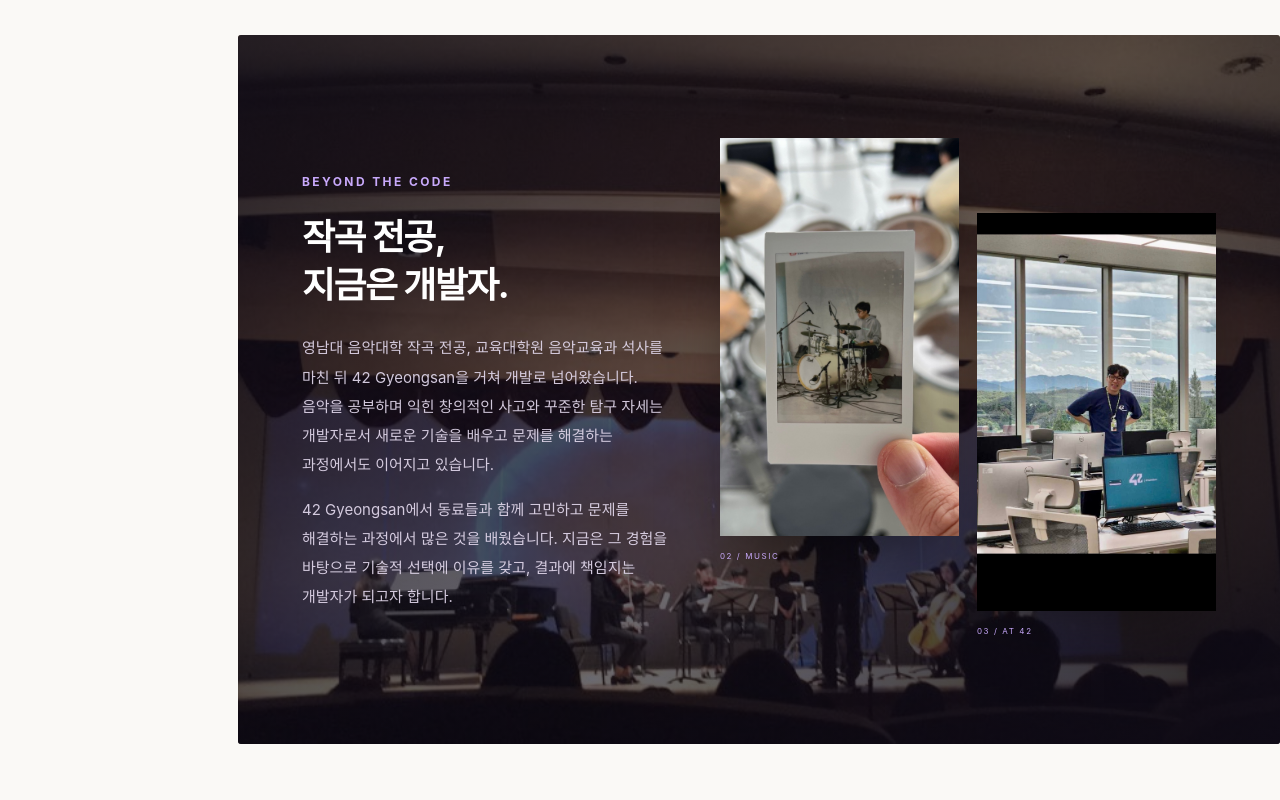
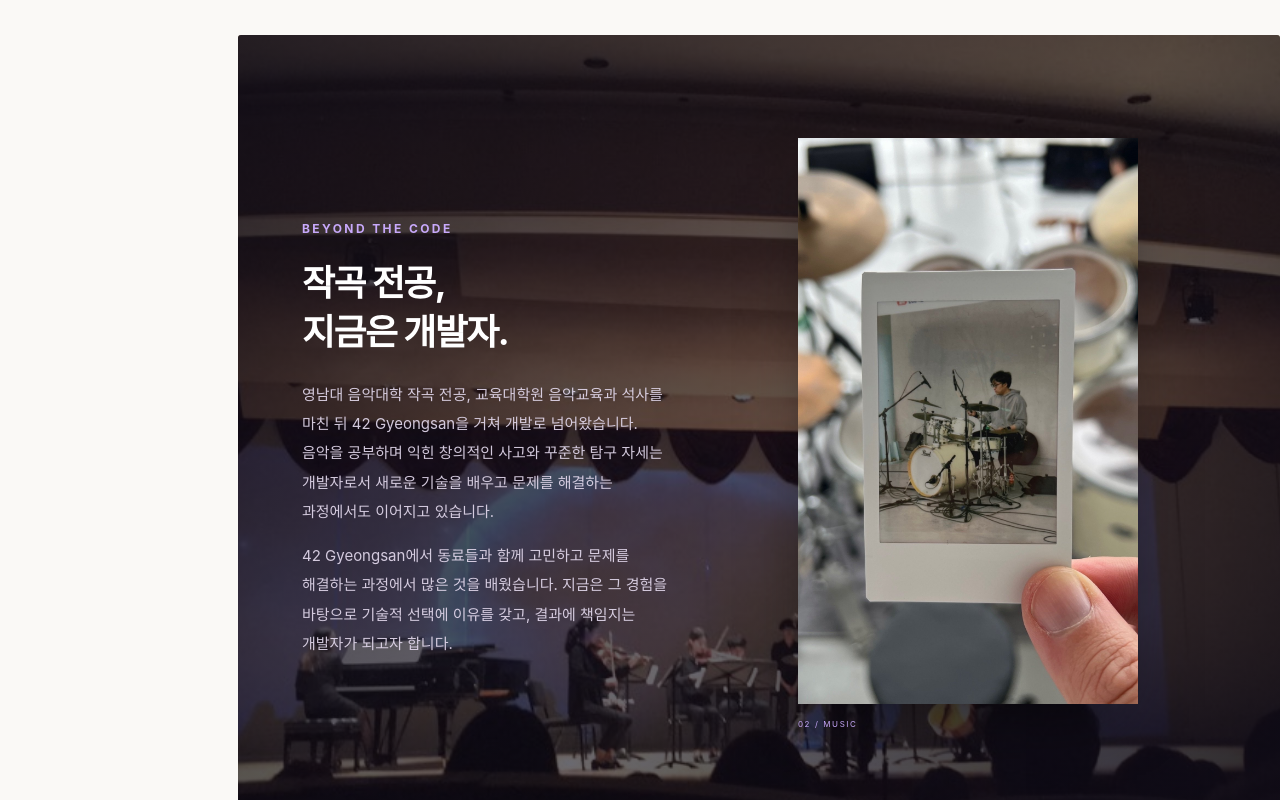
Before and after one commit to composerboyV/junkwak.github.io, a plain HTML site: page index.html in a window 1280 px wide. Shown: the part 1440-2240 px from the top of the page. Drawn offline with Linux system fonts and the light colour scheme; a web font is replaced by a local one.

Commit message:
홈 소개의 42경산 사진 제거
Co-Authored-By: Claude Opus 5.5 <noreply@anthropic.com>

```diff
--- a/index.html
+++ b/index.html
@@ -69,7 +69,6 @@
         </div>
         <div class="story-photos">
           <figure class="music-photo"><img src="./assets/personal/drum-session.jpg" width="1365" height="2064" alt="드럼을 연주하는 모습이 담긴 폴라로이드 사진" loading="lazy" decoding="async"><figcaption><span>02 / MUSIC</span></figcaption></figure>
-          <figure class="sea-photo"><img src="./assets/personal/junki-at-42.jpg" width="1170" height="2532" alt="42경산 학습 공간에서 웃고 있는 곽준기" loading="lazy" decoding="async"><figcaption><span>03 / AT 42</span></figcaption></figure>
         </div>
       </div>
     </section>
--- a/photos.css
+++ b/photos.css
@@ -20,7 +20,7 @@
 .story-copy h3{font-size:clamp(27px,2.8vw,40px);letter-spacing:-1.5px;line-height:1.35;margin:18px 0 24px;font-weight:650}
 .story-copy p{font-size:15px;color:var(--muted);line-height:1.95}
 .story-copy p+p{margin-top:15px}
-.story-photos{display:grid;grid-template-columns:minmax(0,1fr) minmax(0,1fr);gap:18px;align-items:start}
+.story-photos{display:grid;grid-template-columns:minmax(0,340px);justify-content:center;gap:18px;align-items:start}
 .story-photos figure{margin:0;min-width:0}
 .story-photos .sea-photo{margin-top:75px}
 .story-photos img{display:block;width:100%;height:auto;aspect-ratio:3/5;object-fit:cover;background:var(--soft)}
```
Also changed, not shown: assets/personal/junki-at-42.jpg (deleted).
